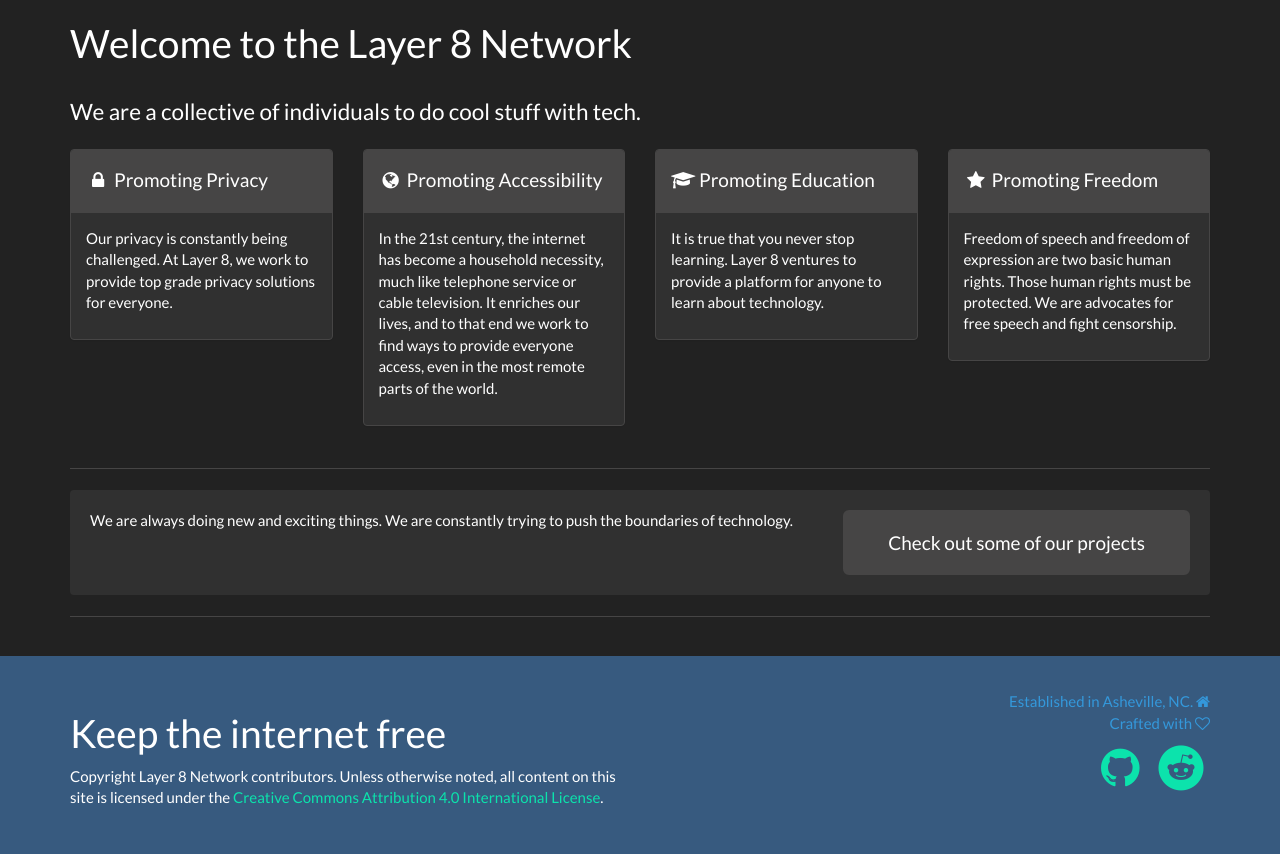
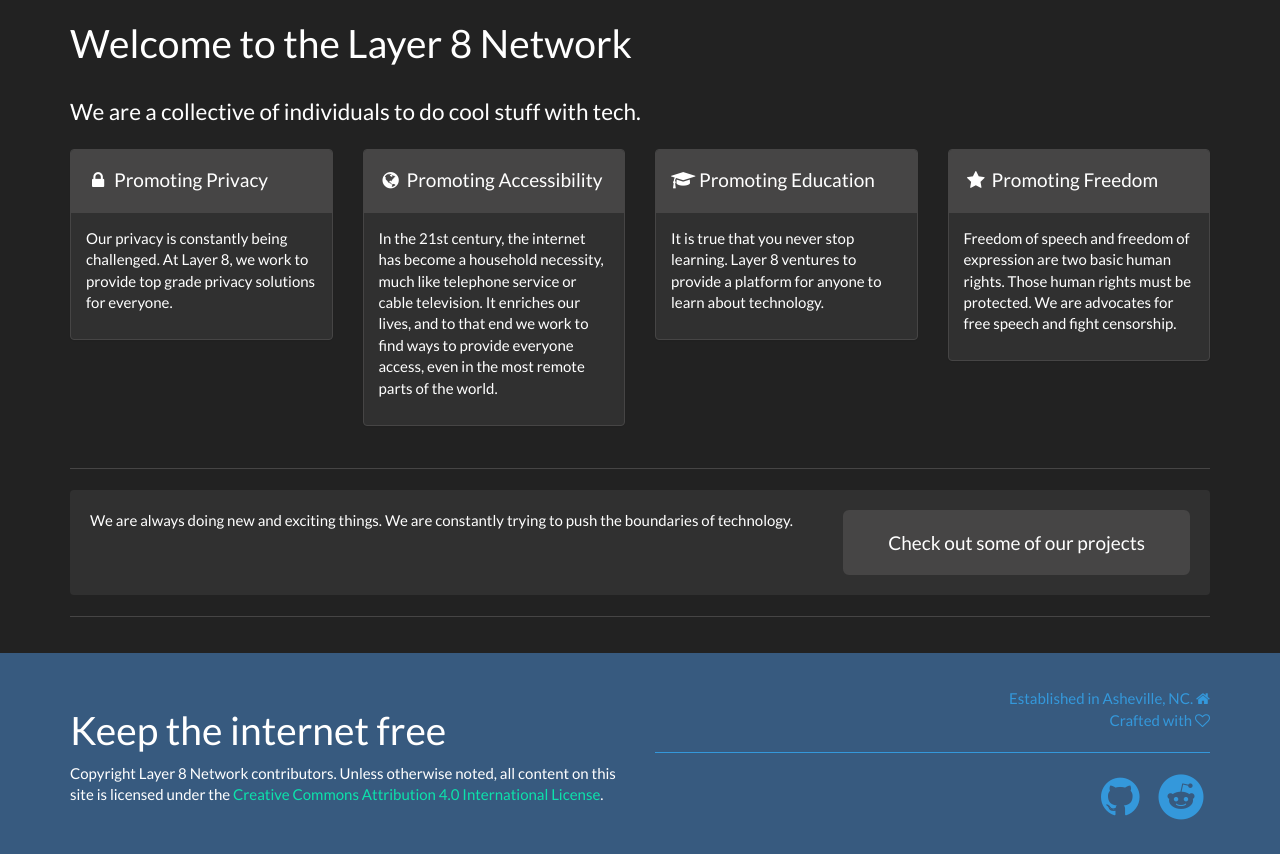
Before and after one commit to layer8x/layer8-site, a Jekyll site: the page built from index.html, in a window 1280 px wide and 1174 px high. Shown: the part 320-1174 px from the top of the window. Built offline with Jekyll 4.4.1, drawn with Linux system fonts in a browser that asks for light colours; nearby versions of some CDN libraries.

Commit message:
Footer styling.

```diff
--- a/_includes/footer-social-media-icons.html
+++ b/_includes/footer-social-media-icons.html
@@ -1,2 +1,2 @@
-<a href="https://github.com/layer8x/"><i class="fa fa-3x fa-fw fa-github text-inverse"></i></a>
-<a href="https://www.reddit.com/r/layer8"><i class="fa fa-3x fa-fw fa-reddit text-inverse"></i></a>
+<a href="https://github.com/layer8x/" class="icon"><i class="fa fa-3x fa-fw fa-github"></i></a>
+<a href="https://www.reddit.com/r/layer8" class="icon"><i class="fa fa-3x fa-fw fa-reddit"></i></a>
--- a/_includes/footer.html
+++ b/_includes/footer.html
@@ -13,7 +13,8 @@
       <div class="col-sm-6">
         <p class="text-info text-right">
            Established in Asheville, NC. <i class="fa fa-home"></i><br>
-           Crafted with <i class="fa fa-heart-o"></i>
+           Crafted with <i class="fa fa-heart-o"></i><br>
+           <hr>
         </p>
         <div class="row">
           <div class="col-md-12 hidden-lg hidden-md hidden-sm text-left">
--- a/_sass/_sections.scss
+++ b/_sass/_sections.scss
@@ -32,7 +32,6 @@
   color: $btn-success-color;
 }
 
-
 .section-warning {
   background-color: $brand-warning !important;
   color: $btn-warning-color;
--- a/css/main.scss
+++ b/css/main.scss
@@ -44,6 +44,18 @@
   position: absolute;
   bottom: 0;
   width: 100%;
+
+  hr {
+    border-top-color: $brand-info;
+  }
+
+  a.icon {
+    color: $brand-info;
+
+    &:hover {
+      color: $link-hover-color;
+    }
+  }
 }
 
 .clear {
```
